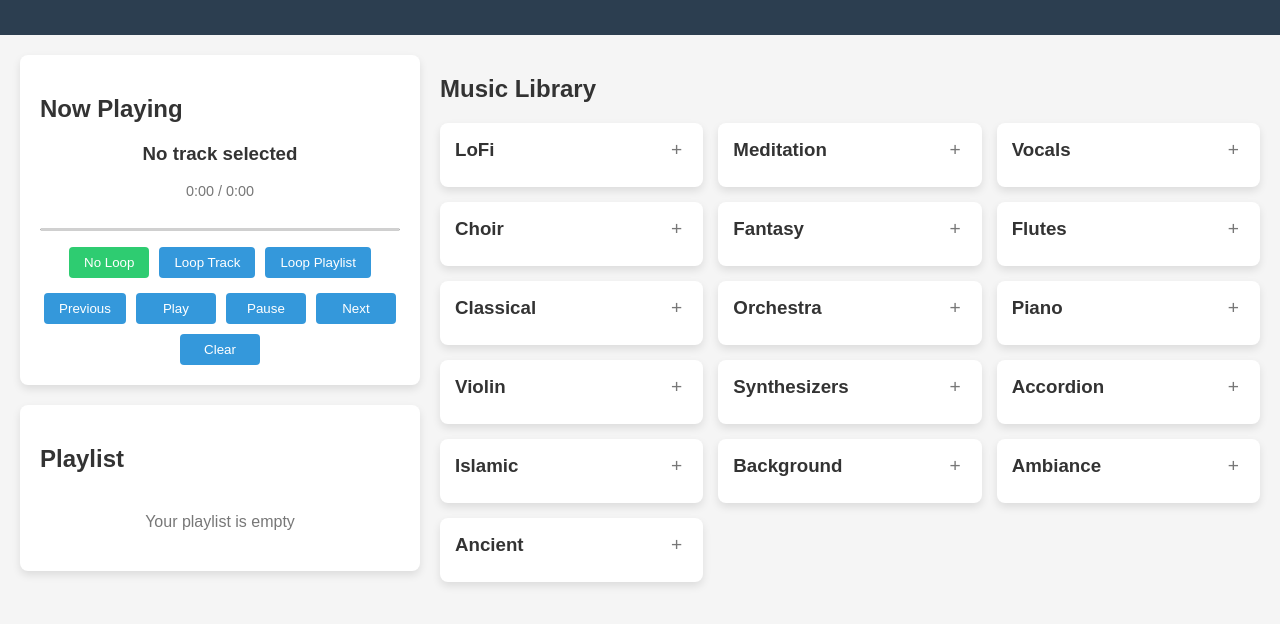
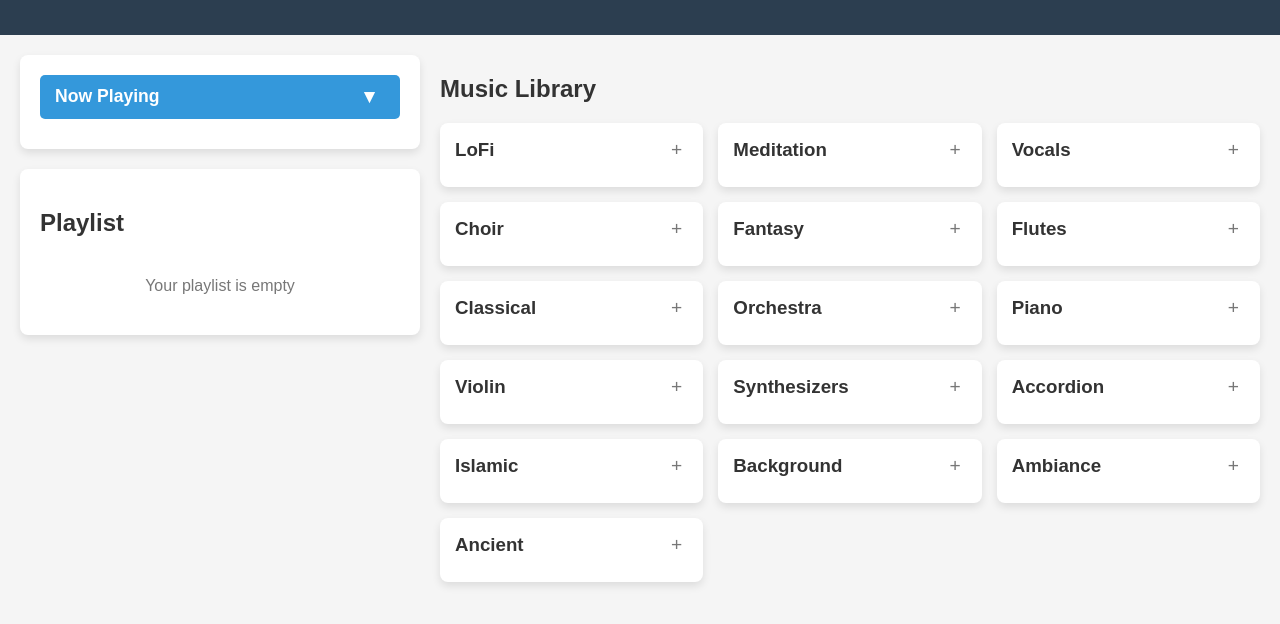
Before and after one commit to DrTHunter/AudioOasis, a plain HTML site: page index.html in a window 1280 px wide. Shown: the part 77-701 px from the top of the page. Drawn offline with Linux system fonts and the light colour scheme.

Commit message:
Update index.html

```diff
--- a/index.html
+++ b/index.html
@@ -46,6 +46,44 @@
             box-shadow: 0 4px 8px rgba(0,0,0,0.1);
             padding: 20px;
             margin-bottom: 20px;
+        }
+
+        .player-bar {
+            display: flex;
+            justify-content: space-between;
+            align-items: center;
+            background-color: #3498db;
+            color: white;
+            padding: 10px 15px;
+            border-radius: 5px;
+            cursor: pointer;
+            margin-bottom: 10px;
+        }
+
+        .player-bar h2 {
+            margin: 0;
+            font-size: 1.1em;
+        }
+
+        .player-bar button {
+            background: none;
+            border: none;
+            color: white;
+            font-size: 1.2em;
+            cursor: pointer;
+        }
+
+        .now-playing-container {
+            display: none;
+            background-color: white;
+            border-radius: 0 0 8px 8px;
+            box-shadow: 0 4px 8px rgba(0,0,0,0.1);
+            padding: 15px;
+            margin-top: -10px;
+        }
+
+        .now-playing-container.show {
+            display: block;
         }
 
         .track-info {
@@ -107,8 +145,9 @@
             border-radius: 8px;
             box-shadow: 0 4px 8px rgba(0,0,0,0.1);
             padding: 20px;
-            max-height: 300px;
-            overflow-y: auto;
+            min-height: 50px;
+            overflow-y: hidden;
+            transition: height 0.3s ease;
         }
 
         .playlist-item {
@@ -217,7 +256,12 @@
         <!-- Left side - Player and Playlist -->
         <div class="player-container">
             <div class="music-player">
+                <div class="player-bar" id="now-playing-bar">
                     <h2>Now Playing</h2>
+                    <button id="now-playing-toggle">▼</button>
+                </div>
+
+                <div class="now-playing-container" id="now-playing-container">
                     <div class="track-info">
                         <h3 id="current-track">No track selected</h3>
                         <div class="time-display" id="time-display">0:00 / 0:00</div>
@@ -239,8 +283,9 @@
                         <button id="clear-btn">Clear</button>
                     </div>
                 </div>
+            </div>
 
-            <div class="playlist">
+            <div class="playlist" id="playlist-container">
                 <h2>Playlist</h2>
                 <div id="playlist-items">
                     <div class="empty-playlist">Your playlist is empty</div>
@@ -270,10 +315,14 @@
             const currentTrackDisplay = document.getElementById('current-track');
             const timeDisplay = document.getElementById('time-display');
             const playlistElement = document.getElementById('playlist-items');
+            const playlistContainer = document.getElementById('playlist-container');
             const libraryElement = document.getElementById('library');
             const loopNoneBtn = document.getElementById('loop-none');
             const loopOneBtn = document.getElementById('loop-one');
             const loopAllBtn = document.getElementById('loop-all');
+            const nowPlayingToggle = document.getElementById('now-playing-toggle');
+            const nowPlayingContainer = document.getElementById('now-playing-container');
+            const nowPlayingBar = document.getElementById('now-playing-bar');
 
             let currentTrackIndex = -1;
             let isPlaying = false;
@@ -476,6 +525,12 @@
                 ]
             };
 
+            // Toggle now playing container
+            nowPlayingBar.addEventListener('click', function() {
+                nowPlayingContainer.classList.toggle('show');
+                nowPlayingToggle.textContent = nowPlayingContainer.classList.contains('show') ? '▲' : '▼';
+            });
+
             // Initialize the library
             function initializeLibrary() {
                 libraryElement.innerHTML = '';
@@ -550,6 +605,7 @@
             function updatePlaylistDisplay() {
                 if (playlist.length === 0) {
                     playlistElement.innerHTML = '<div class="empty-playlist">Your playlist is empty</div>';
+                    playlistContainer.style.height = 'auto';
                     return;
                 }
 
@@ -606,6 +662,11 @@
 
                     playlistElement.appendChild(item);
                 });
+
+                // Adjust playlist container height based on content
+                const itemHeight = 50; // Approximate height of each playlist item
+                const newHeight = Math.min(playlist.length * itemHeight + 100, 500); // Max height of 500px
+                playlistContainer.style.height = `${newHeight}px`;
             }
 
             function loadTrack(index) {
```
Lines whose indentation alone changed are shown as unchanged.
